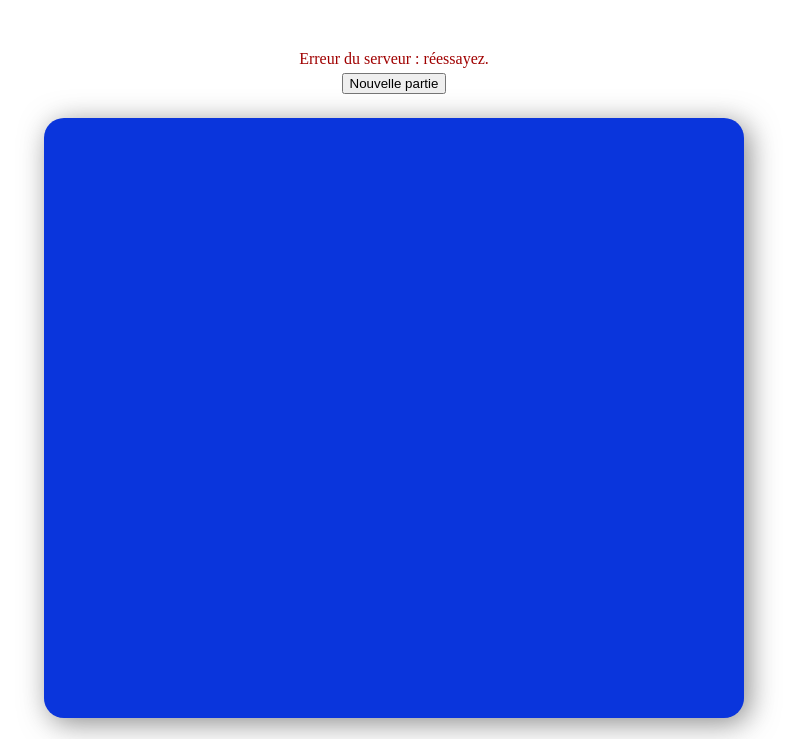
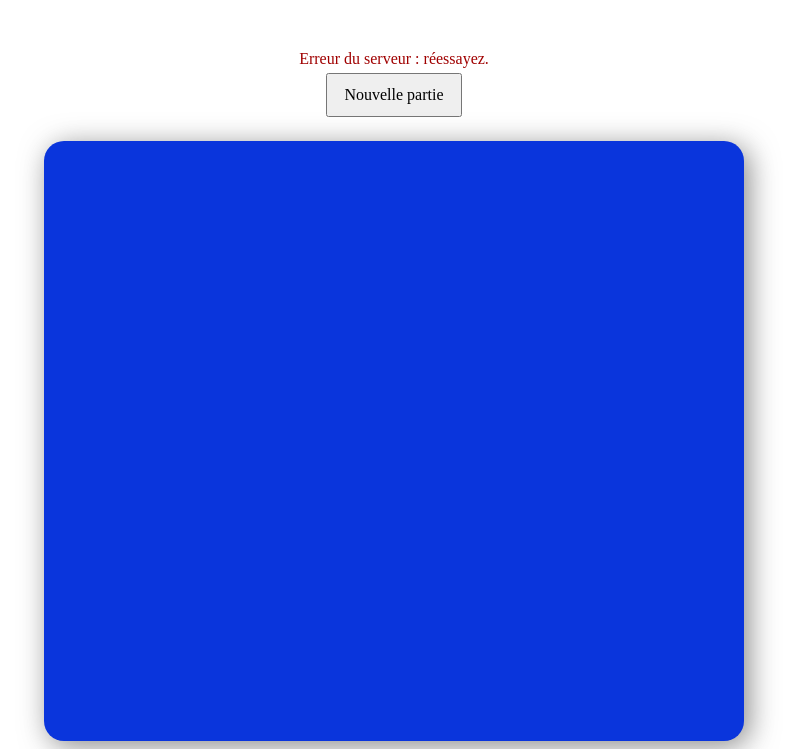
Before and after one commit to AIssoufi/connect-four, a website with bundled scripts: page public/index.html in a window 1280 px wide. Shown: the part 61-810 px from the top of the page, without its empty margins (246-1043 px from the left). Built offline with nearby package versions, Linux system fonts and the light colour scheme; files whose address does not match are found by name.

Commit message:
feat(ui): make the new game button a 44 px touch target
The button kept the default look of the browser and measured 21 px tall, under the 24 px
minimum target of WCAG 2.2. It now takes at least 44 px, some padding, the page font, and the
3 px black focus ring of the column buttons, drawn outside its border.

Refs: C4-98
Co-Authored-By: Claude Opus 5.5 <noreply@anthropic.com>

```diff
--- a/public/style.css
+++ b/public/style.css
@@ -18,6 +18,18 @@ body {
 
 body header {
   text-align: center;
+}
+
+/* 44 px tall, the touch target that phone guidelines recommend. */
+#new-game {
+  min-height: 44px;
+  padding: 8px 16px;
+  font: inherit;
+}
+
+#new-game:focus-visible {
+  outline: 3px solid var(--focus-ring-color);
+  outline-offset: 2px;
 }
 
 body main {
```
